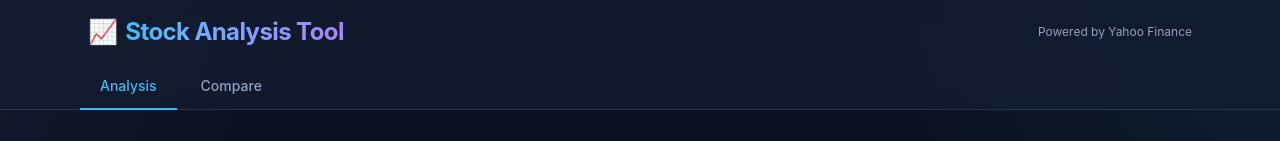
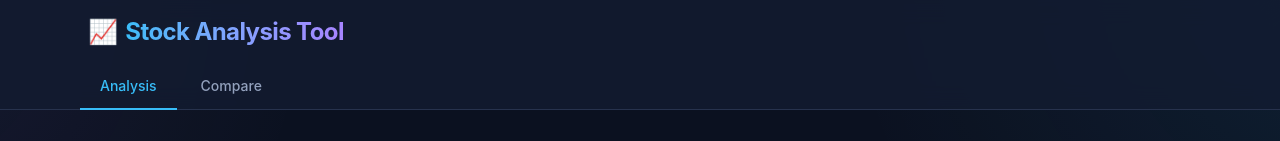
Before and after one commit to Limozi1234/stock-analysis, a website: page index.html in a window 1280 px wide. Shown: the top 141 px of the page. Drawn offline with nearby package versions, Linux system fonts and the light colour scheme.

Commit message:
Remove 'Powered by Yahoo Finance' tagline
Co-Authored-By: Claude Opus 4.8 <noreply@anthropic.com>

```diff
--- a/index.html
+++ b/index.html
@@ -19,7 +19,6 @@
           Stock Analysis Tool
         </span>
       </h1>
-      <div class="text-xs text-muted">Powered by Yahoo Finance</div>
     </div>
 
     <!-- Tabs -->
```
